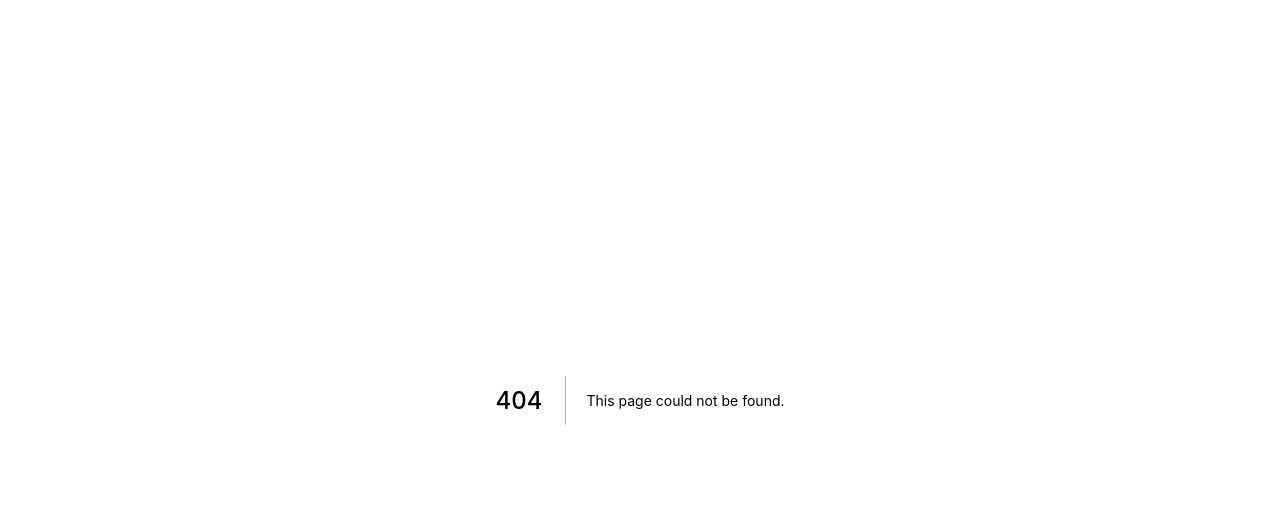
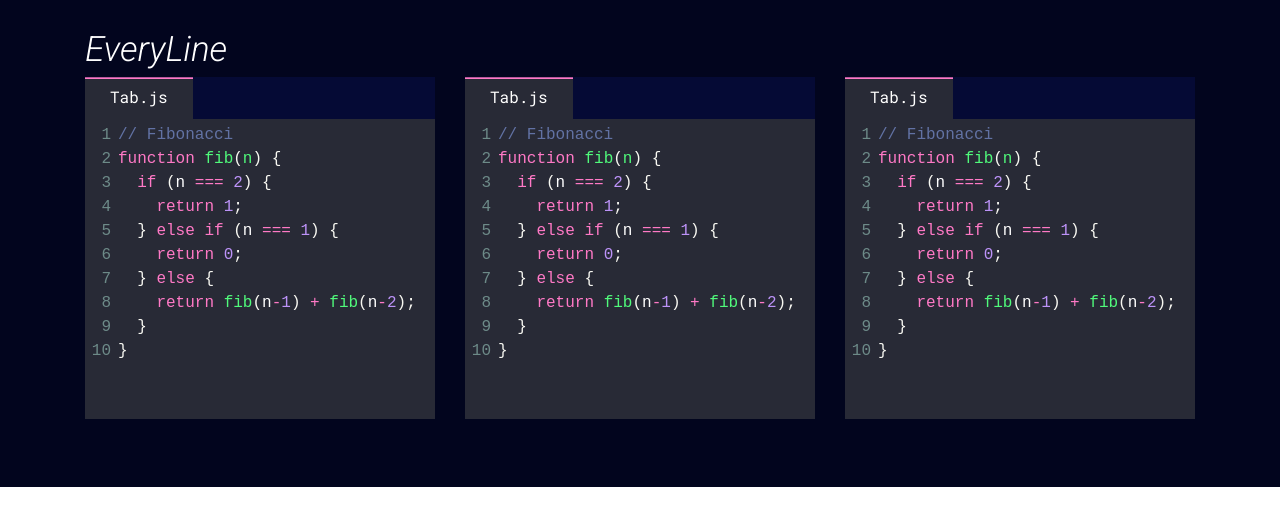
Before and after one commit to andrewroblesdev/EveryLine, a Next.js app: page /feed in a window 1280 px wide. Before the commit this address had no page. Shown: the top 526 px of the page. Built offline with nearby package versions, Linux system fonts and the light colour scheme.

Commit message:
Arrange basic components for feed page

```diff
--- a/components/editor/editor.js
+++ b/components/editor/editor.js
@@ -1,5 +1,3 @@
-import { useState, useEffect } from 'react'
-
 import 'bootstrap/dist/css/bootstrap.css'
 import styles from './editor.module.css'
 
@@ -14,39 +12,14 @@ if (typeof navigator !== 'undefined') {
 import Tab from './tab/tab'
 
 export default function Editor(props) {
-    const [state, setState] = useState({
-        'codeToWrite': props.code,
-        'writtenCode': '',
-        'charIndex': 0,
-    })
-
-    useEffect(() => {
-        if(state.codeToWrite) {
-            typeChar()
-        }
-    })
-
-    const typeChar = () => {
-        if(state.codeToWrite.length > state.charIndex) {
-            setTimeout(updateState, 50)
-        }
-    }
-
-    const updateState = () => {
-        setState({
-            'codeToWrite': props.code,
-            'writtenCode': state.writtenCode + state.codeToWrite[state.charIndex],
-            'charIndex': state.charIndex + 1
-        })
-    }
 
     return (
         <div className={`${styles.editor}`}>
             <div className={`${styles.navbar}`}>
-                <Tab />
+                <Tab value={props.filename} />
             </div>
             <CodeMirror
-                value={state.writtenCode}
+                value={props.code}
                 options={{
                     mode: 'javascript',
                     theme: 'dracula',
--- a/components/editor/tab/tab.js
+++ b/components/editor/tab/tab.js
@@ -1,9 +1,9 @@
 import styles from './tab.module.css'
 
-export default function Tab() {
+export default function Tab(props) {
     return(
         <div className={`${styles.tab}`}>
-            <p>App.js</p>
+            <p>{props.value}</p>
         </div>
     )
 }
--- a/components/landing/landing.js
+++ b/components/landing/landing.js
@@ -66,7 +66,7 @@ export default function Landing() {
                       </>
                   </div>
                   <div className={`${styles.editor} col`}>
-                      <Editor code={exampleCode} />
+                      <Editor filename={`Tab.js`} code={exampleCode} />
                   </div>
                 </div>
               </div>
--- a/components/landing/landing.module.css
+++ b/components/landing/landing.module.css
@@ -5,7 +5,6 @@
 .landing {
     background-color: #02051E;
     color: white;
-    height: 100vh;
 }
 
 .header {
--- /dev/null
+++ b/pages/feed.js
@@ -0,0 +1,44 @@
+import 'bootstrap/dist/css/bootstrap.css'
+import styles from './feed.module.css'
+
+import Editor from '../components/editor/editor'
+
+const exampleCode =
+`// Fibonacci
+function fib(n) {
+  if (n === 2) {
+    return 1;
+  } else if (n === 1) {
+    return 0;
+  } else {
+    return fib(n-1) + fib(n-2);
+  }
+}`
+
+export default function Feed() {
+    return(
+      <div>
+        <title>EveryLine</title>
+            <div className={`${ styles.landing } `}>
+              <div className={`container pb-5`}>
+                <div className={`${ styles.title}`}>
+                    <a>EveryLine</a>
+                </div>
+                <div className={`row`}>
+                  <Snippet filename={`Tab.js`} code={exampleCode}/>
+                  <Snippet filename={`Tab.js`} code={exampleCode}/>
+                  <Snippet filename={`Tab.js`} code={exampleCode}/>
+                </div>
+              </div>
+            </div>
+      </div>
+    )
+}
+
+function Snippet(filename, code) {
+   return(
+        <div className={`${styles.editor} col`}>
+            <Editor filename={`Tab.js`} code={exampleCode} />
+        </div>
+   )
+}
--- /dev/null
+++ b/pages/feed.module.css
@@ -0,0 +1,34 @@
+@import url('https://fonts.googleapis.com/css2?family=Roboto:ital,wght@0,400;1,300&display=swap');
+@import url('https://fonts.googleapis.com/css2?family=Jura:wght@700&display=swap');
+
+
+.landing {
+    background-color: #02051E;
+    color: white;
+}
+
+.title {
+    font-family: 'Roboto', sans-serif;
+    font-style: italic;
+    font-weight: 300;
+    font-size: 35px;
+    text-decoration: none !important;
+    color: white !important;
+    padding-top: 24px;
+}
+
+.editor {
+    max-width: 500px;
+    min-width: 350px;
+    padding-bottom: 20px;
+}
+
+
+@media (max-width: 600px) {
+    .title {
+        text-align: center;
+        font-size: 45px;
+        padding-top: 10px;
+        padding-bottom: 30px;
+    }
+}
```
